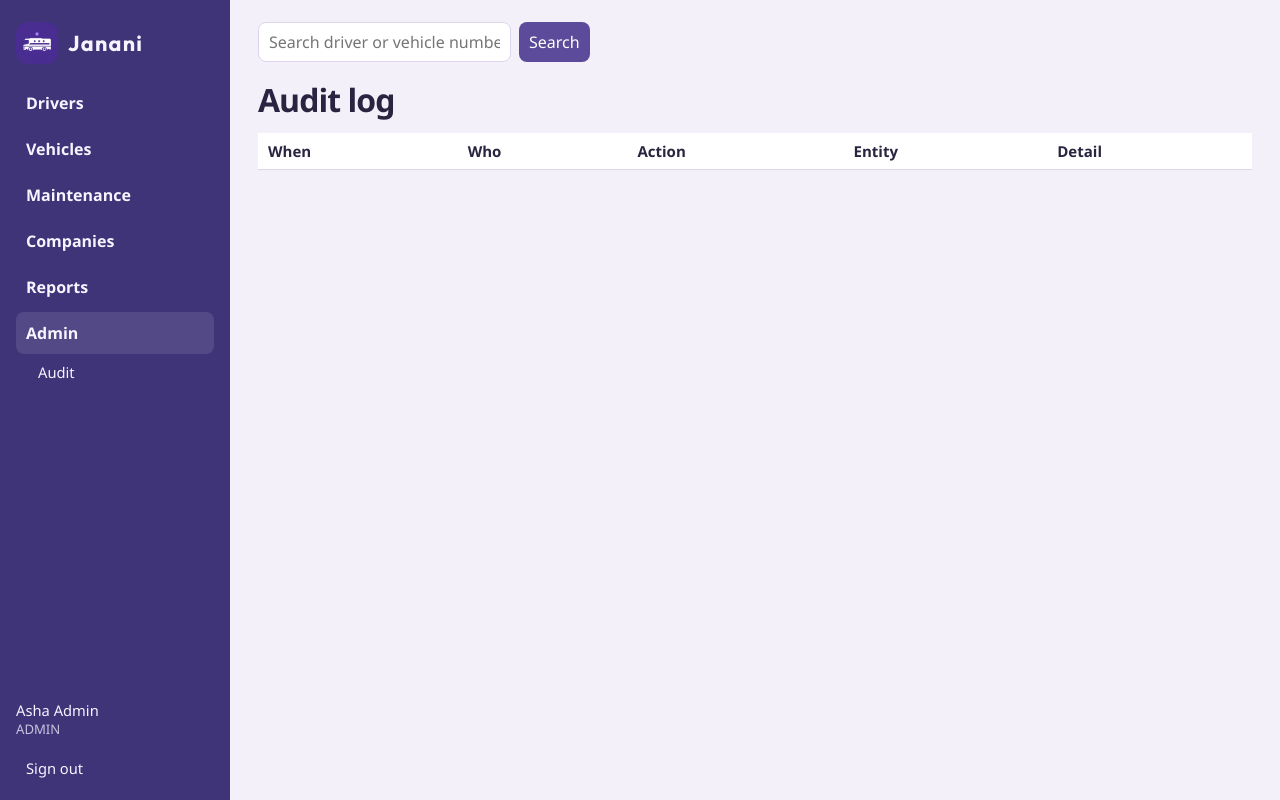
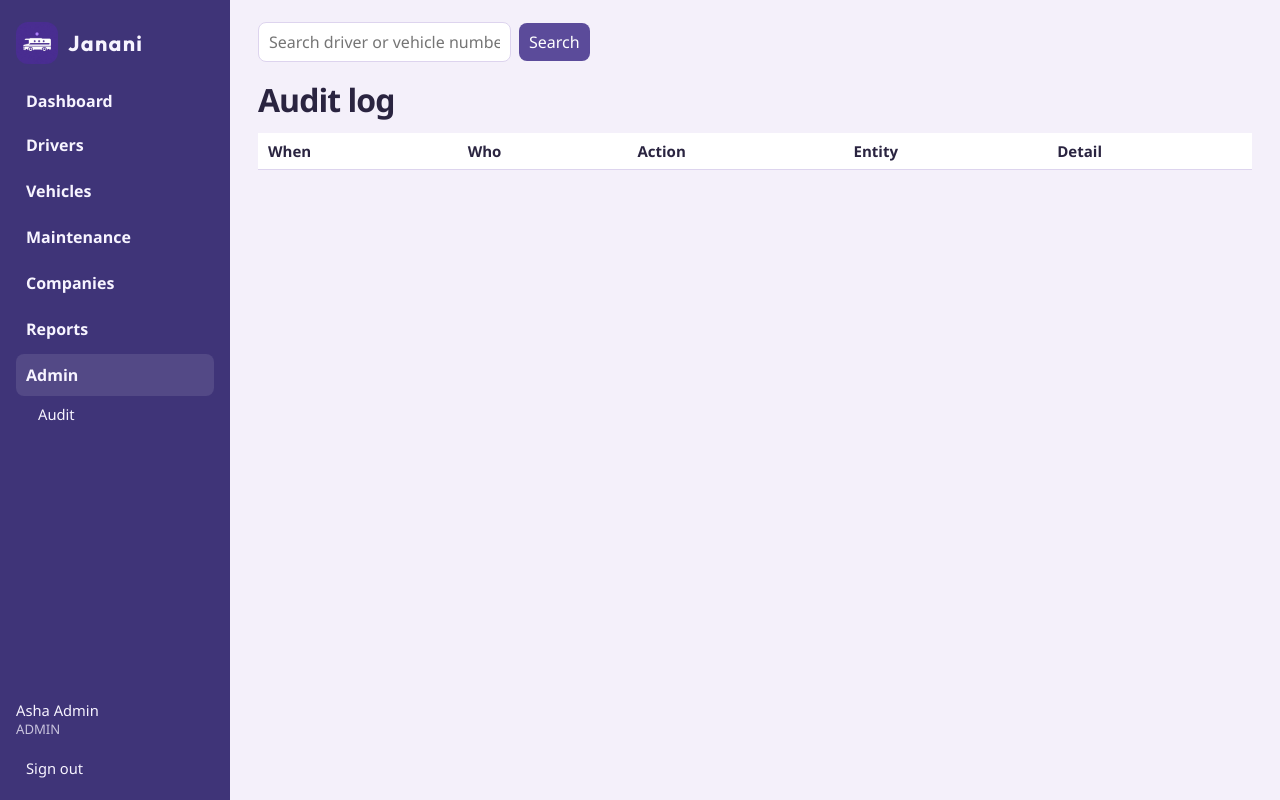
Before and after one commit to ShrikanthaGulur/Janani-Travells, a Flask app: page /audit in a window 1280 px wide. Run offline with Flask 3, Linux system fonts and the light colour scheme; the visitor is signed in with stand-in values (Sample User, id 1); data comes from the database, SQL or seed files in the repository; data that the repository does not hold is empty.

Commit message:
Restore the dashboard and let search clear back to it.
Co-authored-by: Cursor <cursoragent@cursor.com>

```diff
--- a/app.py
+++ b/app.py
@@ -1246,6 +1246,8 @@ def create_app():
     @login_required
     def search():
         q = request.args.get("q", "").strip()
+        if not q:
+            return redirect(url_for("driver_home" if g.user["role"] == "DRIVER" else "dashboard"))
         drivers = []
         vehicles = []
         if q:
--- a/static/style.css
+++ b/static/style.css
@@ -21,6 +21,7 @@ aside { background: #3f3478; color: #f7f4ff; padding: 22px 16px; display: flex;
 .login-logo { width: 72px; height: 72px; border-radius: 18px; margin-bottom: 8px; }
 .brand small, .who span { display: block; font-weight: 500; opacity: 0.75; font-size: 0.82rem; }
 nav { display: flex; flex-direction: column; gap: 4px; }
+nav .top-link { font-weight: 650; }
 nav details summary { cursor: pointer; list-style: none; padding: 10px; border-radius: 8px; font-weight: 650; }
 nav details summary::-webkit-details-marker { display: none; }
 nav details[open] > summary { background: rgba(255,255,255,0.1); }
@@ -30,7 +31,8 @@ nav a:hover { background: rgba(255,255,255,0.08); }
 .badge { background: #ddd6fe; color: #3f3478; border-radius: 99px; padding: 0 6px; font-size: 0.75rem; }
 .who { margin-top: auto; font-size: 0.92rem; }
 main { padding: 22px 28px 48px; }
-.search { display: flex; gap: 8px; margin-bottom: 16px; }
+.search { display: flex; gap: 8px; margin-bottom: 16px; align-items: center; }
+.clear-search { color: var(--pine); font-weight: 650; }
 input, select, button { font: inherit; padding: 8px 10px; border-radius: 8px; border: 1px solid var(--line); background: white; }
 button { background: var(--pine); color: white; border: 0; cursor: pointer; }
 button.secondary { background: transparent; color: var(--pine); border: 1px solid var(--pine); }
--- a/templates/base.html
+++ b/templates/base.html
@@ -19,6 +19,7 @@
     <nav>
       {% set page = request.endpoint %}
       {% if me.role != 'DRIVER' %}
+      <a class="top-link" href="{{ url_for('dashboard') }}">Dashboard</a>
       <details {% if page in ['drivers','driver_detail','attendance','advances'] %}open{% endif %}>
         <summary>Drivers</summary>
         <a href="{{ url_for('drivers') }}">Driver details</a>
@@ -75,6 +76,7 @@
     <form class="search" action="{{ url_for('search') }}" method="get">
       <input name="q" placeholder="Search driver or vehicle number" value="{{ request.args.get('q','') }}">
       <button>Search</button>
+      {% if request.args.get('q') %}<a class="clear-search" href="{{ url_for('driver_home' if me.role == 'DRIVER' else 'dashboard') }}">Clear</a>{% endif %}
     </form>
     {% with messages = get_flashed_messages() %}
       {% for message in messages %}<div class="flash">{{ message }}</div>{% endfor %}
```
